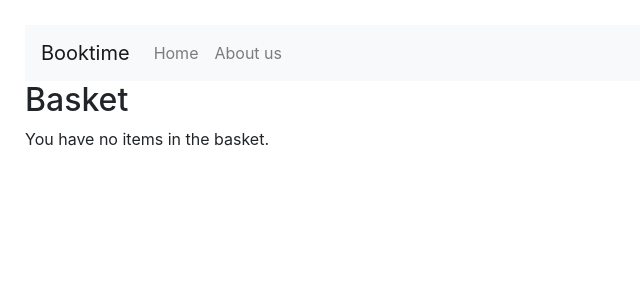
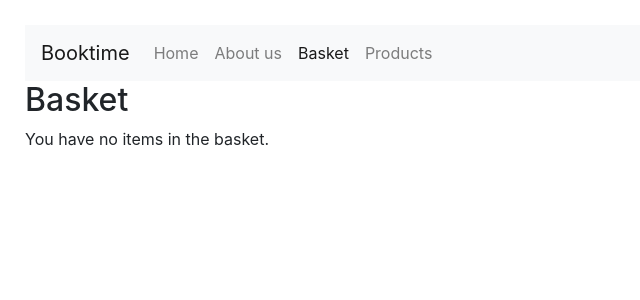
Before and after one commit to codingEzio/code_py_bookreview_django2_and_channels, a Django app: page /basket/ in a window 1280 px wide. Shown: the top 300 px of the page, without its empty margins (0-640 px from the left). Run offline with Django 3.2, Linux system fonts and the light colour scheme; parts of the project's set-up code (start-up, migrations or seed data) failed here and were passed over; some libraries are stand-ins or nearby versions.

Commit message:
Add two more entries to the base site (products-all, basket)

```diff
--- a/main/templates/base.html
+++ b/main/templates/base.html
@@ -31,6 +31,12 @@
                 <li class="nav-item {% if request.path == '/about-us/' %}active{% endif %}">
                     <a href="/about-us/" class="nav-link">About us</a>
                 </li>
+                <li class="nav-item {% if request.path == '/basket/' %}active{% endif %}">
+                    <a href="/basket/" class="nav-link">Basket</a>
+                </li>
+                <li class="nav-item {% if request.path == '/products/all' %}active{% endif %}">
+                    <a href="/products/all" class="nav-link">Products</a>
+                </li>
             </ul>
         </div>
     </nav>
```
